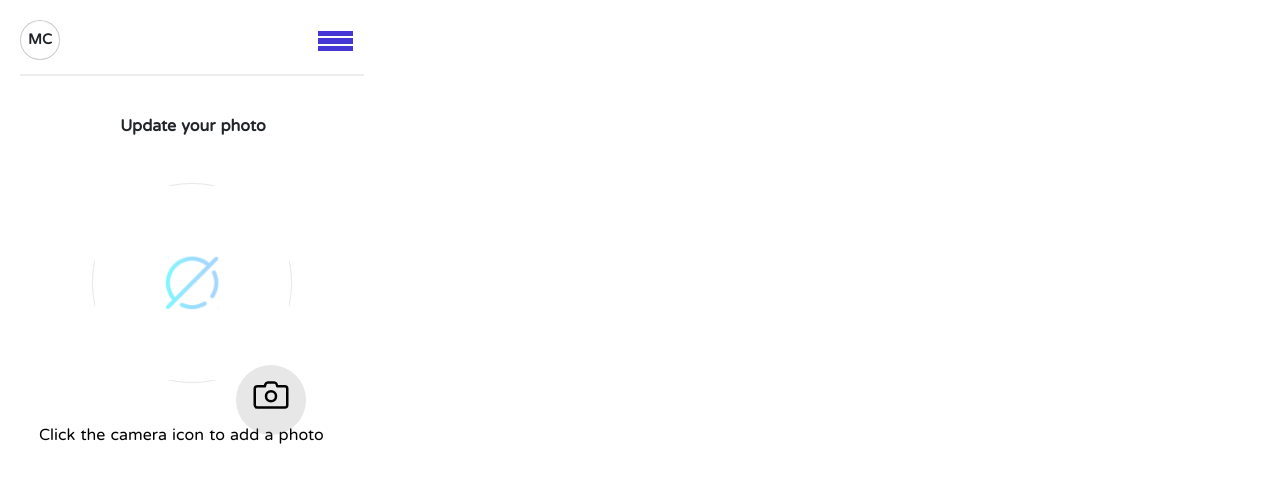
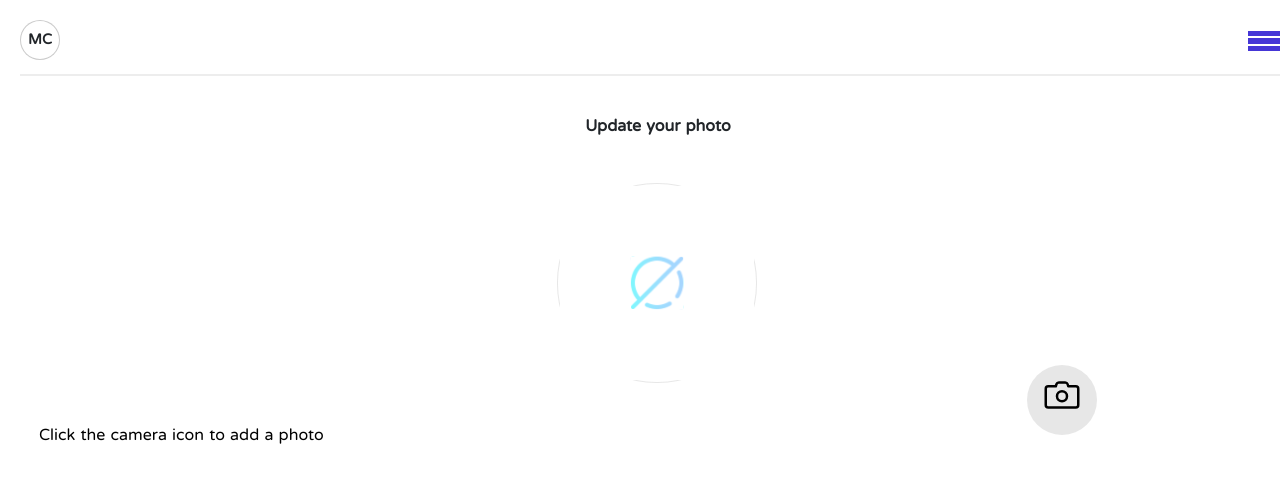
Before and after one commit to ondfavourmachine/AgentOfMerchantClan, a Nuxt app: page /settings/passportInfo in a window 1280 px wide. Shown: the top 482 px of the page. Built offline with nearby package versions, Linux system fonts and the light colour scheme; what vue-carousel-3d would draw is missing.

Commit message:
made changes

```diff
--- a/assets/css/global.css
+++ b/assets/css/global.css
@@ -292,7 +292,7 @@
   margin: 2px;
   display: grid;
   grid-template-rows: 35vh 35vh 30vh 20vh;
-  grid-template-columns: 350px;
+  grid-template-columns: 100vw;
   grid-gap: 7px;
 }
 
@@ -397,11 +397,12 @@ div.other-stuff {
   height: 66%;
   display: flex;
   padding: 8px;
+  border: 1px solid rgba(98, 82, 207, 0.25);
   flex-direction: column;
   justify-content: flex-start;
   align-items: flex-start;
   position: relative;
-  box-shadow: 2px 10px 12px rgba(98, 82, 207, 0.25);
+  /* box-shadow: 2px 10px 12px rgba(98, 82, 207, 0.25); */
 }
 
 .other-stuff div {
```
